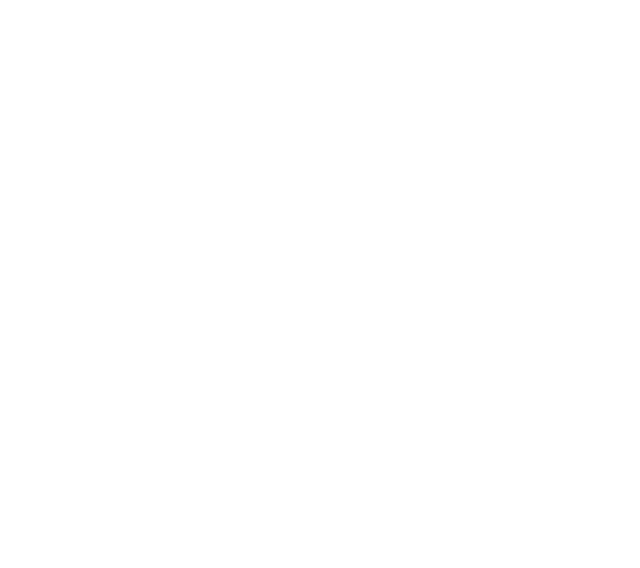
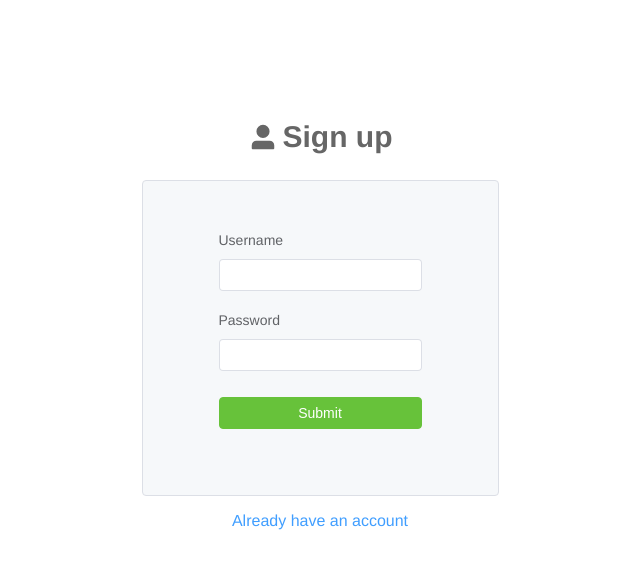
Before and after one commit to am1rfy/itcode, a Vue app: page /sign-up in a window 1280 px wide. Shown: the top 568 px of the page, without its empty margins (320-960 px from the left). Built offline with nearby package versions, Linux system fonts and the light colour scheme.

Commit message:
#18 - Сверстал authForm, UI компонент ссылки и добавил в страницы входа и регистрации; Также импортировал иконки element plus и глобальный файл со стилями

```diff
--- a/package.json
+++ b/package.json
@@ -8,6 +8,7 @@
     "lint": "vue-cli-service lint"
   },
   "dependencies": {
+    "@element-plus/icons-vue": "^2.0.10",
     "axios": "^1.1.2",
     "core-js": "^3.8.3",
     "element-plus": "^2.2.18",
--- a/public/index.html
+++ b/public/index.html
@@ -8,7 +8,9 @@
     <title></title>
   </head>
 
-  <body style="background-color: var(--bs-body-color)">
+<!--  <body style="background-color: #22272e">-->
+
+  <body>
     <div id="app"></div>
   </body>
 </html>
--- /dev/null
+++ b/src/assets/main.css
@@ -0,0 +1,19 @@
+* {
+    margin: 0;
+    padding: 0;
+    box-sizing: border-box;
+}
+
+html,
+body,
+#app,
+.el-container,
+.el.main {
+    height: 100%;
+}
+
+body {
+    color: #666666;
+    font-family: 'Helvetica Neue', Helvetica, 'PingFang SC', 'Hiragino Sans GB',
+    'Microsoft YaHei', '微软雅黑', Arial, sans-serif;
+}
--- /dev/null
+++ b/src/components/AuthForm.vue
@@ -0,0 +1,81 @@
+<template>
+    <el-form
+        ref="authForm"
+        class="my-form"
+        label-position="top"
+        size="default"
+        :hide-required-asterisk="true"
+        :model="formData"
+    >
+      <el-form-item
+          label="Username"
+          prop="username"
+          :rules="{required: true, message: 'username is required field'}"
+      >
+        <el-input
+            v-model="formData.username"
+            autocomplete="off"
+        />
+      </el-form-item>
+
+      <el-form-item
+          label="Password"
+          prop="password"
+          :rules="{required: true, message: 'password is required field'}"
+      >
+        <el-input
+            v-model="formData.password"
+            autocomplete="off"
+            type="password"
+        />
+      </el-form-item>
+
+      <el-form-item>
+        <el-button
+            class="custom-btn"
+            type="success"
+            @click="onSubmit"
+        >
+          Submit
+        </el-button>
+      </el-form-item>
+    </el-form>
+</template>
+
+<script>
+export default {
+  name: 'AuthForm',
+  data() {
+    return {
+      formData: {
+        username: '',
+        password: ''
+      }
+    }
+  },
+  methods: {
+    async onSubmit() {
+      const isValid = await this.$refs.authForm.validate()
+
+      if (isValid)
+        this.$emit('onSubmit', this.formData.username, this.formData.password)
+    }
+  }
+}
+</script>
+
+<style scoped>
+  .my-form {
+    background-color: #f6f8fa;
+
+    padding: 48px 76px;
+    margin-bottom: 16px;
+
+    border: 1px solid var(--el-border-color);
+    border-radius: 4px;
+  }
+  .custom-btn {
+    margin-top: 8px;
+    width: 100%;
+  }
+</style>
--- a/src/components/LoginForm.vue
+++ /dev/null
@@ -1,17 +0,0 @@
-<template>
-  <h6>LoginForm</h6>
-</template>
-
-<script>
-export default {
-  name: 'LoginForm',
-  props: {
-    username: String,
-    password: String
-  }
-}
-</script>
-
-<style scoped>
-
-</style>
--- /dev/null
+++ b/src/components/UI/LinkComponent.vue
@@ -0,0 +1,25 @@
+<template>
+  <router-link
+      class="custom-link"
+      :to="url"
+  >
+    {{ text }}
+  </router-link>
+</template>
+
+<script>
+export default {
+  name: 'LinkComponent',
+  props: {
+    url: String,
+    text: String
+  }
+}
+</script>
+
+<style scoped>
+  .custom-link {
+    text-decoration: none;
+    color: var(--el-color-primary)
+  }
+</style>
--- a/src/main.js
+++ b/src/main.js
@@ -1,15 +1,22 @@
 import { createApp } from 'vue'
 import { createPinia } from 'pinia'
 
-import App from './App.vue'
+import App from '@/App.vue'
 import router from '@/router/router'
 import ElementPlus from 'element-plus'
 
+import * as ElementPlusIconsVue from '@element-plus/icons-vue'
 import 'element-plus/dist/index.css'
+import '@/assets/main.css'
+
+const app = createApp(App)
+for (const [key, component] of Object.entries(ElementPlusIconsVue)) {
+    app.component(key, component)
+}
 
 const pinia = createPinia()
 
-createApp(App)
+app
     .use(ElementPlus)
     .use(router)
     .use(pinia)
--- a/src/views/LoginPage.vue
+++ b/src/views/LoginPage.vue
@@ -1,52 +1,105 @@
 <template>
-  <h6>LoginPage</h6>
-  <LoginForm
-    @click="login"
-    :username="username"
-    :password="password"
-  />
-  <router-link to="/sign-up">
-    Sign up
-  </router-link>
+    <div class="common-layout">
+      <el-container>
+
+        <el-header class="header-container">
+          <div class="flex-container el-flex-row">
+            <el-icon size="30px">
+              <UserFilled/>
+            </el-icon>
+            <p id="title">Sign in</p>
+          </div>
+        </el-header>
+
+        <el-main>
+          <div class="flex-container el-flex-col">
+            <el-alert
+                class="alert"
+                v-if="errorMsg.length !== 0"
+                :title="errorMsg"
+                type="error"
+                show-icon
+                center
+            />
+            <AuthForm
+              @onSubmit="login"
+            />
+            <LinkComponent
+                :url="'/sign-up'"
+                :text="'No account yet'"
+            />
+          </div>
+        </el-main>
+
+      </el-container>
+    </div>
 </template>
 
 <script>
-import LoginForm from '@/components/LoginForm'
+import LinkComponent from '@/components/UI/LinkComponent'
+import AuthForm from '@/components/AuthForm'
 import { useUserStore } from '@/stores/userStore'
 
 export default {
   name: 'LoginPage',
   components: {
-    LoginForm
+    AuthForm,
+    LinkComponent
   },
   data() {
     return {
       userStore: useUserStore(),
-
-      // TODO: эти параметры передавать из формы при событии submit
-      username: 'user',
-      password: '12345678'
+      errorMsg: ''
     }
   },
   methods: {
     async login(username, password) {
-
-      // TODO: убрать хардкод
-      [username, password] = [this.username, this.password]
-
       const {isSuccess, msg} = await this.userStore.handleLogin(username, password)
 
       // TODO: убрать
       console.log(isSuccess, msg)
+
+      if (isSuccess)
+        this.$router.push(`/`)
+      else
+        this.errorMsg = msg
     }
   }
 }
 </script>
 
 <style scoped>
-* {
-  display: flex;
-  justify-content: center;
-  color: white;
-}
+  .flex-container {
+    display: flex;
+    justify-content: center;
+    align-items: center;
+  }
+  .el-flex-col {
+    flex-direction: column;
+  }
+  .el-flex-row {
+    flex-direction: row;
+  }
+  .header-container {
+    padding: 15vh 0 5vh 0;
+  }
+  #title {
+    font-size: 30px;
+    font-weight: bolder;
+
+    margin-left: 5px;
+  }
+  .alert {
+    margin-bottom: 16px;
+    max-width: 346px;
+    animation: showBlock 0.25s linear forwards;
+  }
+  @keyframes showBlock {
+    0% {
+      opacity: 0;
+    }
+    100% {
+      opacity: 1;
+    }
+  }
 </style>
--- a/src/views/RegisterPage.vue
+++ b/src/views/RegisterPage.vue
@@ -1,52 +1,106 @@
 <template>
-  <h6>RegisterPage</h6>
-  <LoginForm
-    @click="register"
-    :username="username"
-    :password="password"
-  />
-  <router-link to="/sign-in">
-    Already have an account
-  </router-link>
+
+  <div class="common-layout">
+    <el-container>
+
+      <el-header class="header-container">
+        <div class="flex-container el-flex-row">
+          <el-icon size="30px">
+            <UserFilled/>
+          </el-icon>
+          <p id="title">Sign up</p>
+        </div>
+      </el-header>
+
+      <el-main>
+        <div class="flex-container el-flex-col">
+          <el-alert
+              class="alert"
+              v-if="errorMsg.length !== 0"
+              :title="errorMsg"
+              type="error"
+              show-icon
+              center
+          />
+          <AuthForm
+            @onSubmit="register"
+          />
+          <LinkComponent
+              :url="'/sign-in'"
+              :text="'Already have an account'"
+          />
+        </div>
+      </el-main>
+
+    </el-container>
+  </div>
 </template>
 
 <script>
-import LoginForm from '@/components/LoginForm'
+import AuthForm from '@/components/AuthForm'
+import LinkComponent from '@/components/UI/LinkComponent'
 import { useUserStore } from '@/stores/userStore'
 
 export default {
   name: 'RegisterPage',
   components: {
-    LoginForm
+    AuthForm,
+    LinkComponent
   },
   data() {
     return {
       userStore: useUserStore(),
-
-      // TODO: эти параметры передавать из формы при событии submit
-      username: 'user',
-      password: '12345678'
+      errorMsg: ''
     }
   },
   methods: {
     async register(username, password) {
-
-      // TODO: убрать хардкод
-      [username, password] = [this.username, this.password]
-
       const {isSuccess, msg} = await this.userStore.handleRegister(username, password)
 
       // TODO: убрать
       console.log(isSuccess, msg)
+
+      if (isSuccess)
+        this.$router.push('/')
+      else
+        this.errorMsg = msg
     }
   }
 }
 </script>
 
 <style scoped>
-* {
-  display: flex;
-  justify-content: center;
-  color: white;
-}
+  .flex-container {
+    display: flex;
+    justify-content: center;
+    align-items: center;
+  }
+  .el-flex-col {
+    flex-direction: column;
+  }
+  .el-flex-row {
+    flex-direction: row;
+  }
+  .header-container {
+    padding: 15vh 0 5vh 0;
+  }
+  #title {
+    font-size: 30px;
+    font-weight: bolder;
+
+    margin-left: 5px;
+  }
+  .alert {
+    margin-bottom: 16px;
+    max-width: 346px;
+    animation: showBlock 0.25s linear forwards;
+  }
+  @keyframes showBlock {
+    0% {
+      opacity: 0;
+    }
+    100% {
+      opacity: 1;
+    }
+  }
 </style>
```
Also changed, not shown: 1 other file (tests, documents, lock files or other folders).
